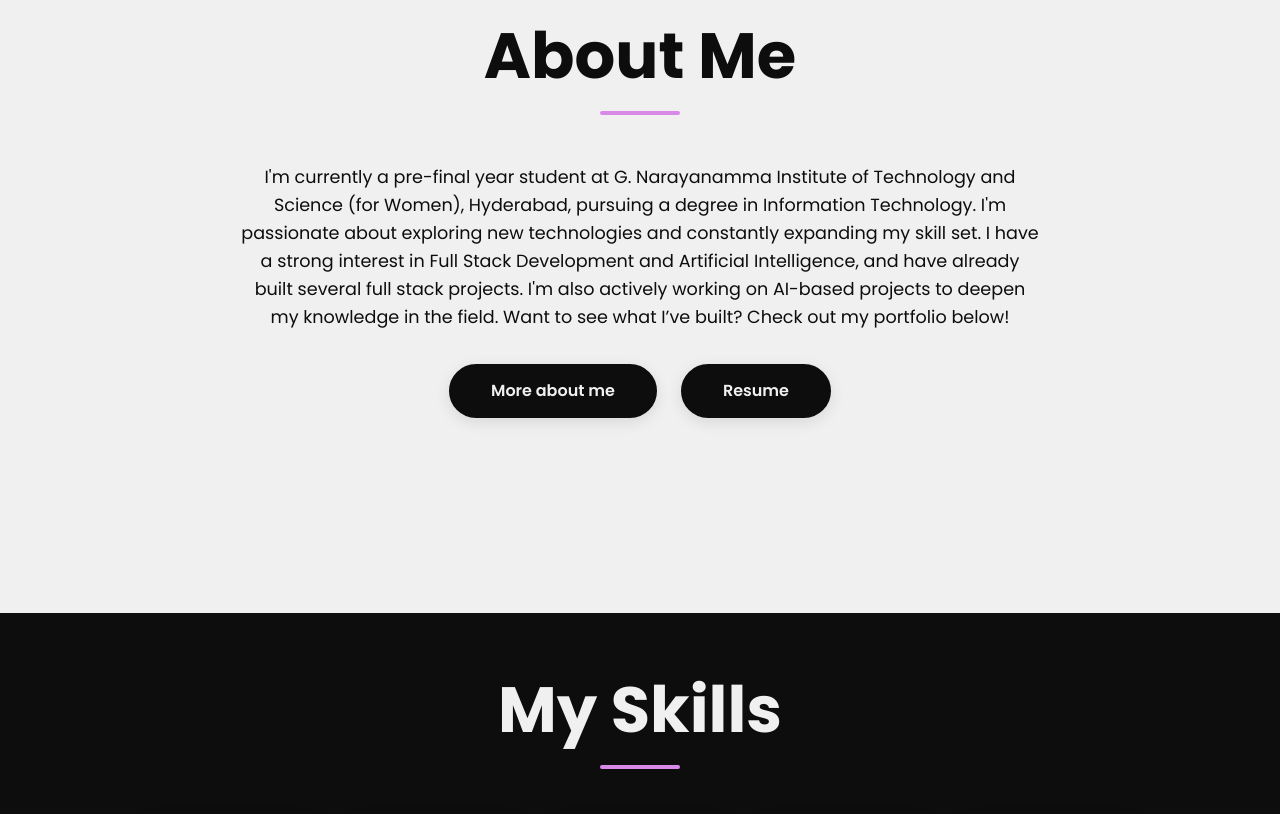
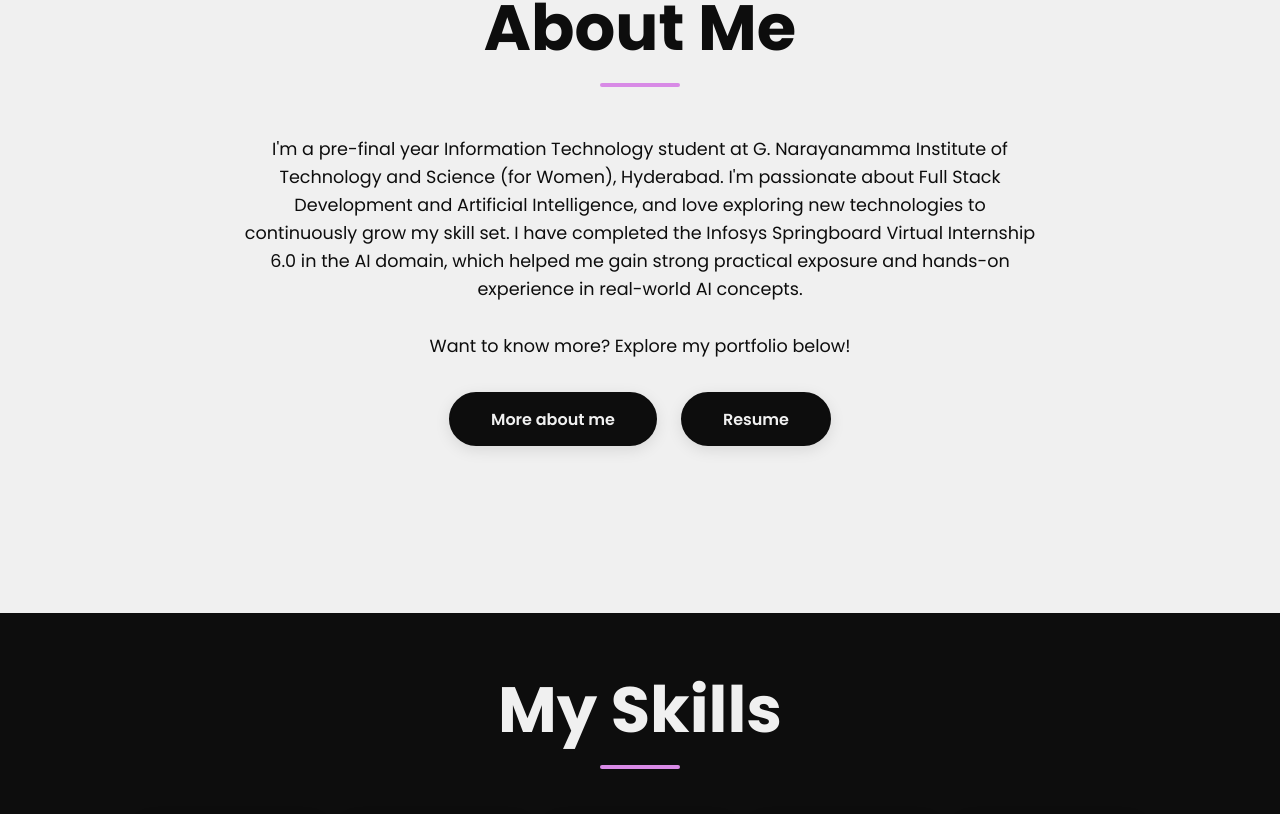
Before and after one commit to Siri-varshini-43/personal_portfolio, a plain HTML site: page index.html in a window 1280 px wide. Shown: the part 987-1801 px from the top of the page. Drawn offline with Linux system fonts and the light colour scheme.

Commit message:
index.html commit
Updated the content and structure of the portfolio website, including sections for About, Skills, Projects, and Contact.

```diff
--- a/index.html
+++ b/index.html
@@ -49,11 +49,11 @@
             <h2 class="section-heading fade-in">About Me</h2>
             <!-- Recruiter Tip: Use strong, action-oriented verbs here to describe your experience. -->
             <p class="fade-in">
-               I'm currently a pre-final year student at G. Narayanamma Institute of Technology and Science (for Women), Hyderabad, pursuing a degree in Information Technology.
+               I'm a pre-final year Information Technology student at G. Narayanamma Institute of Technology and Science (for Women), Hyderabad. I'm passionate about Full Stack Development and Artificial Intelligence, and love exploring new technologies to continuously grow my skill set.
 
-                I'm passionate about exploring new technologies and constantly expanding my skill set. I have a strong interest in Full Stack Development and Artificial Intelligence, and have already built several full stack projects. I'm also actively working on AI-based projects to deepen my knowledge in the field.
-
-                Want to see what I’ve built? Check out my portfolio below!
+                I have completed the Infosys Springboard Virtual Internship 6.0 in the AI domain, which helped me gain strong practical exposure and hands-on experience in real-world AI concepts.
+                <br><br>
+                Want to know more? Explore my portfolio below!
             </p>
             <div class="about-buttons fade-in">
                 <!-- Recruiter Tip: Link to a separate, detailed "More About Me" page or combine your education and professional summary here. -->
```
